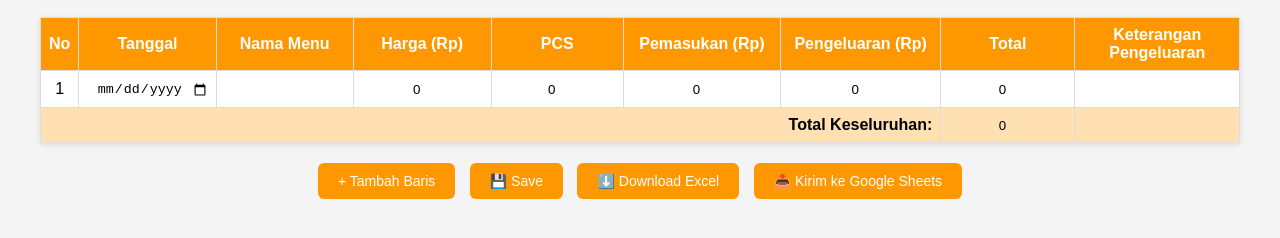
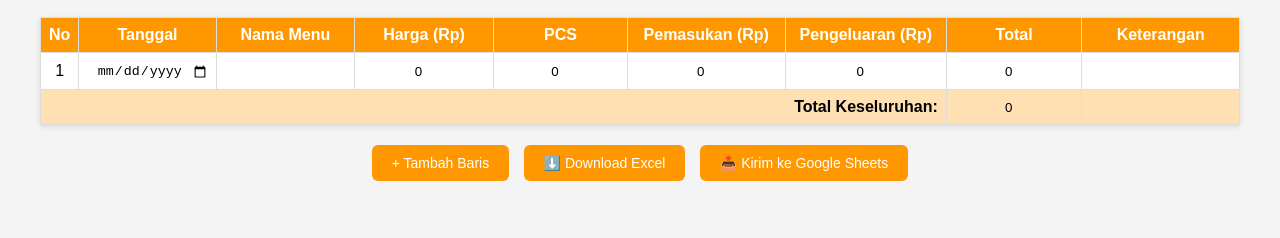
Before and after one commit to Nikmatcuan/Laporan-Keuangan---Roti-Bakar-Sari-Edo-Group, a plain HTML site: page index.html in a window 1280 px wide. Shown: the part 118-356 px from the top of the page. Drawn offline with Linux system fonts and the light colour scheme.

Commit message:
Update index.html

```diff
--- a/index.html
+++ b/index.html
@@ -21,13 +21,13 @@
           <th>Pemasukan (Rp)</th>
           <th>Pengeluaran (Rp)</th>
           <th>Total</th>
-          <th>Keterangan Pengeluaran</th>
+          <th>Keterangan</th>
         </tr>
       </thead>
       <tbody></tbody>
       <tfoot>
         <tr>
-          <td colspan="7" style="text-align:right; font-weight:bold;">Total Keseluruhan:</td>
+          <td colspan="7" style="text-align:right;font-weight:bold;">Total Keseluruhan:</td>
           <td><input type="number" id="totalKeseluruhan" readonly></td>
           <td></td>
         </tr>
@@ -36,11 +36,11 @@
 
     <div class="buttons">
       <button onclick="tambahBaris()">+ Tambah Baris</button>
-      <button onclick="simpanData()">💾 Save</button>
       <button onclick="downloadExcel()">⬇️ Download Excel</button>
       <button onclick="kirimKeSheets()">📤 Kirim ke Google Sheets</button>
     </div>
   </div>
+
   <script src="script.js"></script>
 </body>
 </html>
```
